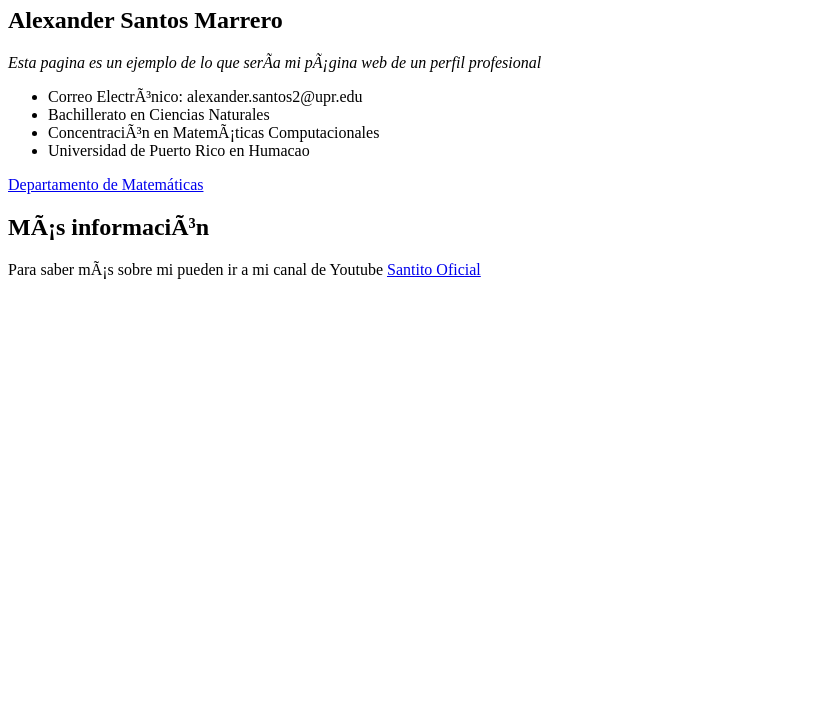
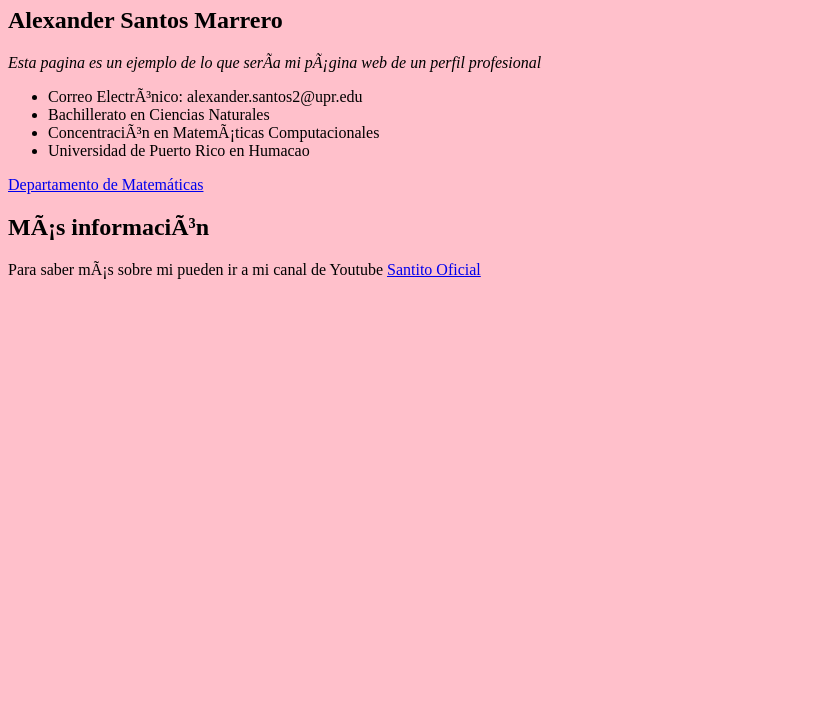
Before and after one commit to santito-xander/santito-xander.github.io, a plain HTML site: page index.html in a window 1280 px wide. Shown: the part 73-800 px from the top of the page, without its empty margins (0-813 px from the left). Drawn offline with Linux system fonts and the light colour scheme.

Commit message:
Update index.html

```diff
--- a/index.html
+++ b/index.html
@@ -4,6 +4,8 @@
     <meta charset="utf -8">
     <title> Perfil Profesional </title>
 
+ <body style="background-color:pink;">
+</body>
 <body>
   <p>
     <center> <h1> Perfil Profesional </h1> </center>
```
